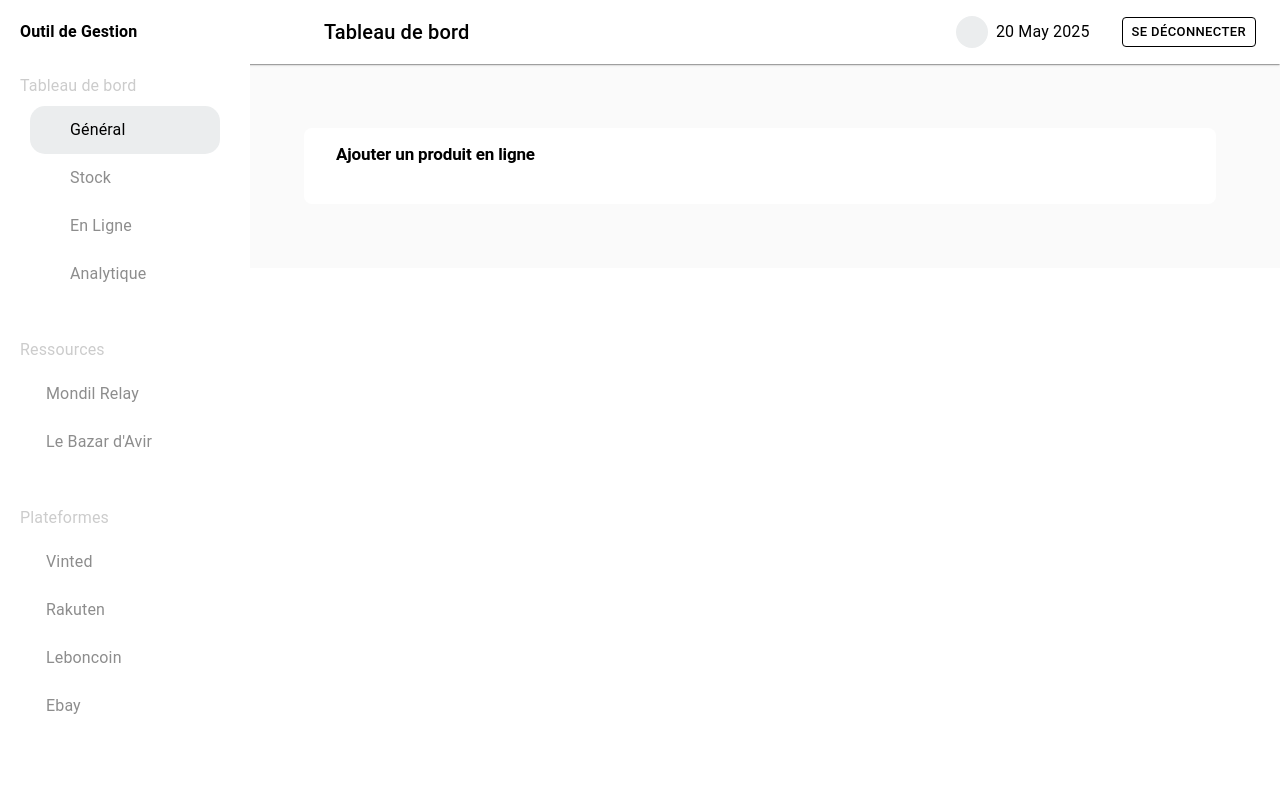
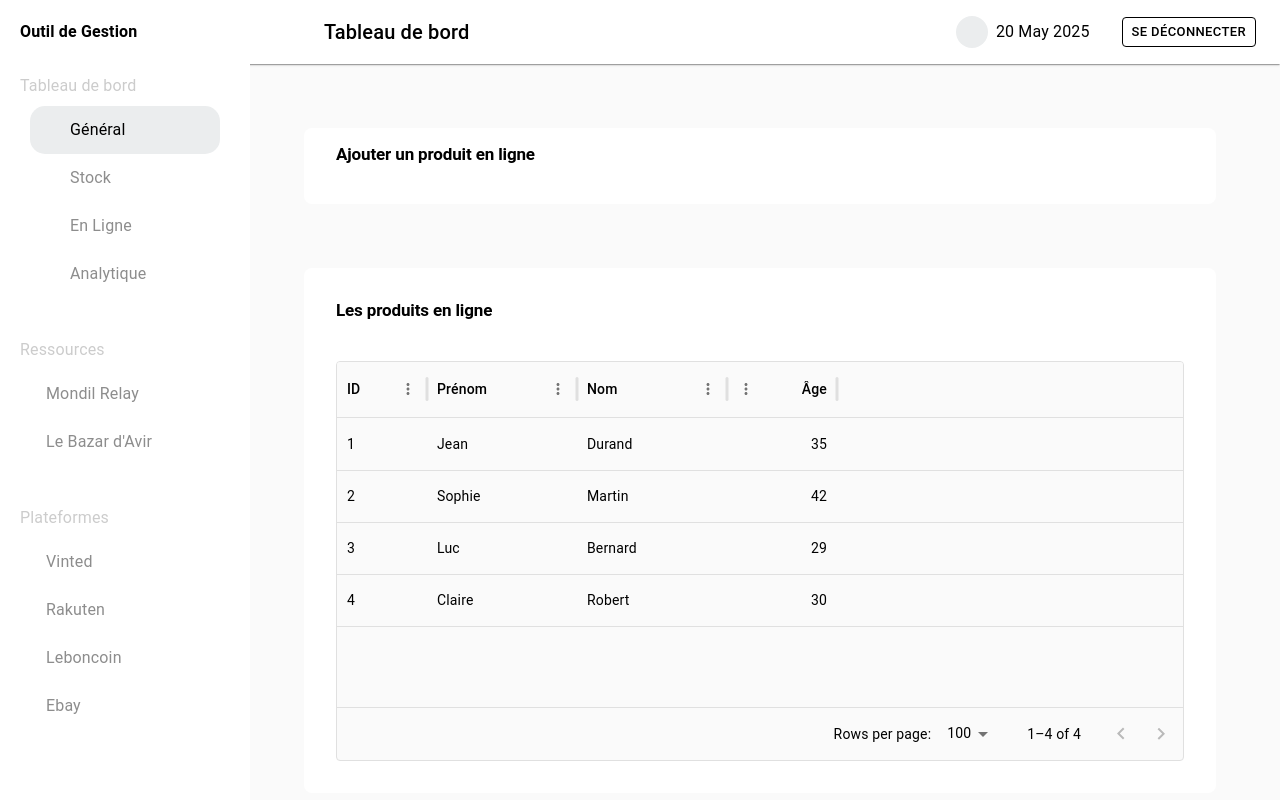
Before and after one commit to AvirKarakitsos/REACT_management, a React (Vite) app: page /online in a window 1280 px wide. Shown: the top 800 px of the page. Built offline with nearby package versions, Linux system fonts and the light colour scheme; some icons are missing.

Commit message:
feat: Grid in Online page

```diff
--- a/src/components/Sidebar.jsx
+++ b/src/components/Sidebar.jsx
@@ -129,7 +129,7 @@ function Sidebar() {
 											}}
 										>
 										{content.icone}
-										<ListItemText primary={content.title} sx={{ cursor: 'default'}}/>
+										<ListItemText primary={content.title} sx={{ cursor: 'pointer'}}/>
 									</ListItem>
 								</MuiLink>
 							))}
--- a/src/pages/Online.jsx
+++ b/src/pages/Online.jsx
@@ -1,7 +1,9 @@
 import { Box, FormControl, FormLabel, RadioGroup, FormControlLabel, Radio, Button, Typography } from '@mui/material';
 import Form from '../components/tools/Form'
 import CollapseComponent from '../components/tools/Collapse'
+import Grid from '../components/tools/Grid'
 import UploadFileIcon from '@mui/icons-material/UploadFile';
+import { data } from '../utilities/common.js'
 
 export default function Online() {
     return (
@@ -58,6 +60,13 @@ export default function Online() {
                 </Form>
 			</CollapseComponent>
 
+            <Box elevation={1} sx={(theme) => theme.customComponents.section}>
+                <Typography variant="h2">
+                    Les produits en ligne
+                </Typography>
+                <Grid columns={data.columns} rows={data.rows}/>
+            </Box>
+
         </Box>
     );
 }
--- a/src/pages/Stock.jsx
+++ b/src/pages/Stock.jsx
@@ -26,7 +26,7 @@ export default function Stock() {
 
 			<Box elevation={1} sx={(theme) => theme.customComponents.section}>
 				<Typography variant="h2">
-					Les produits en stocks
+					Les produits en stock
 				</Typography>
 				<Grid columns={data.columns} rows={data.rows}/>
 			</Box>
```
